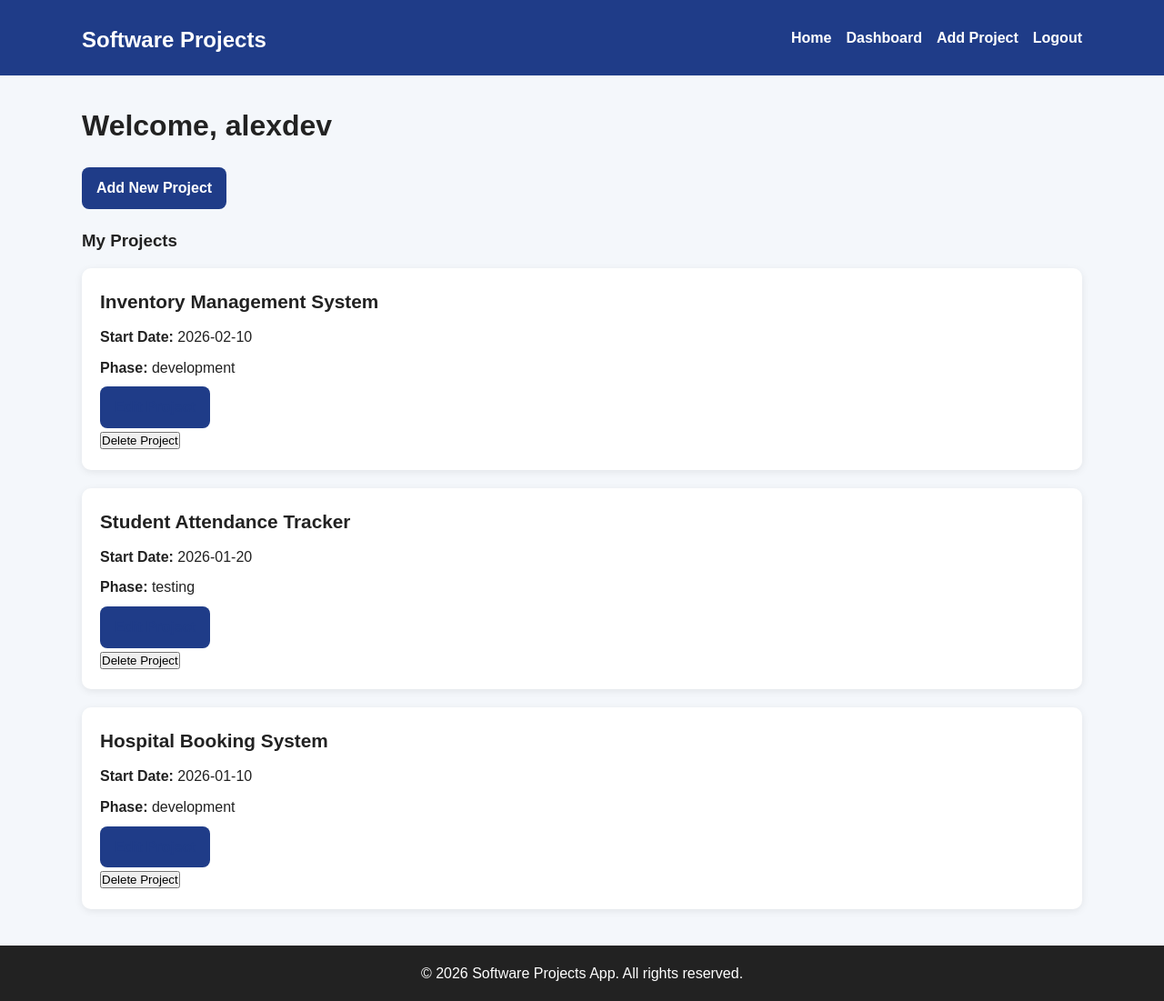
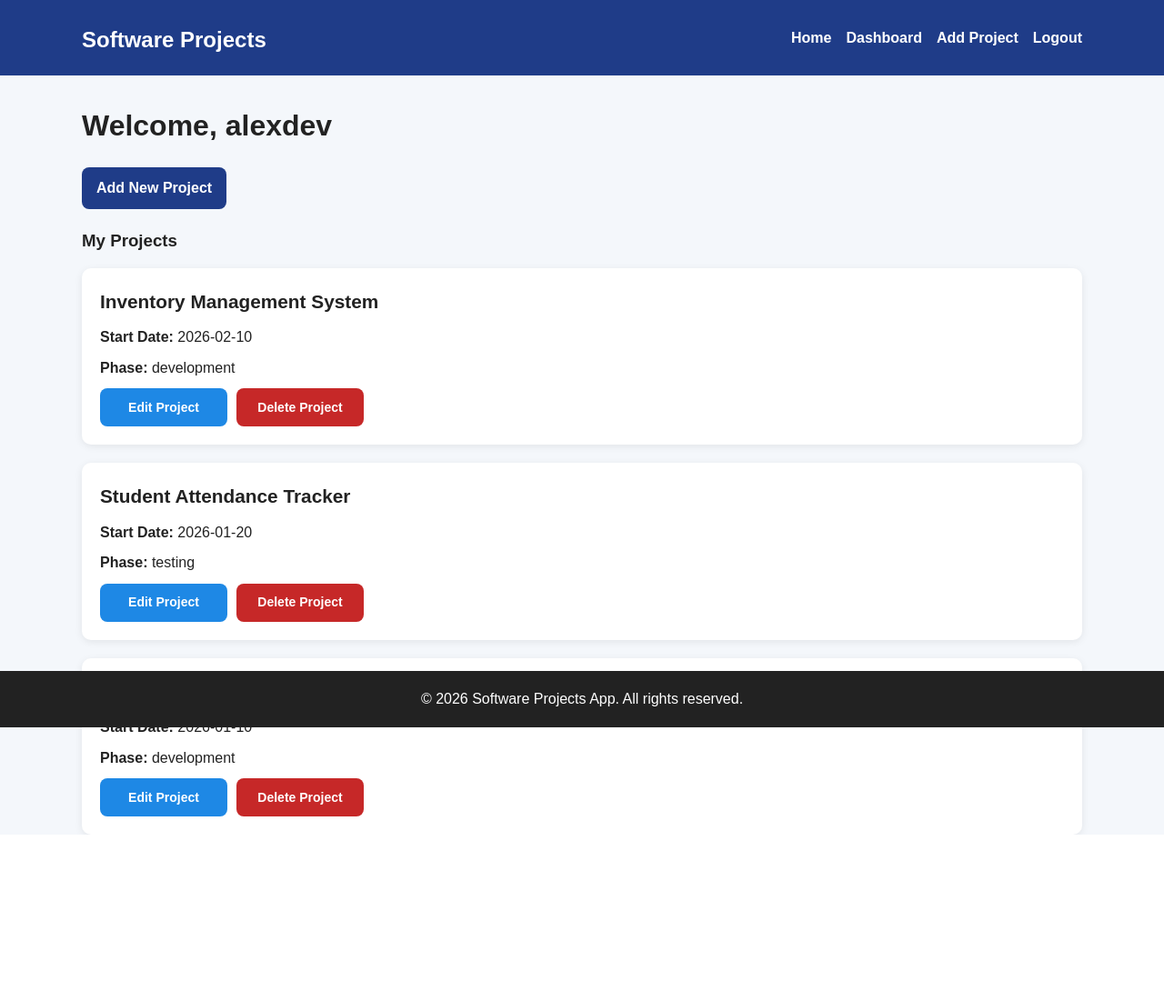
Before and after one commit to sonny-vice/Database-Driven-Web-Application, a PHP site: page /dashboard.php in a window 1280 px wide. Shown: the whole page at 91% size. After the commit the page ends 918 px from the top, so only its background shows below. Run offline with PHP 8.4, Linux system fonts and the light colour scheme; a user stored in the database is signed in; data comes from the database, SQL or seed files in the repository.

Commit message:
Update style.css
updated style.css code

```diff
--- a/software-projects-app/assets/css/style.css
+++ b/software-projects-app/assets/css/style.css
@@ -1,3 +1,6 @@
+/* =========================
+   Global reset and base
+   ========================= */
 * {
     margin: 0;
     padding: 0;
@@ -11,12 +14,30 @@ body {
     line-height: 1.6;
 }
 
+/* Ensure form controls use the same font as the page */
+input,
+textarea,
+select,
+button {
+    font-family: inherit;
+}
+
+/* =========================
+   Layout
+   ========================= */
 .container {
     width: 90%;
     max-width: 1100px;
     margin: 0 auto;
 }
 
+main.container {
+    min-height: 70vh;
+}
+
+/* =========================
+   Header and navigation
+   ========================= */
 .site-header {
     background-color: #1f3c88;
     padding: 16px 0;
@@ -53,15 +74,21 @@ body {
     text-decoration: underline;
 }
 
-main.container {
-    min-height: 70vh;
-}
-
+/* =========================
+   Typography and headings
+   ========================= */
 .page-title {
     margin-bottom: 20px;
     font-size: 2rem;
 }
 
+.section-title {
+    margin-bottom: 15px;
+}
+
+/* =========================
+   Cards and content blocks
+   ========================= */
 .project-card {
     background: #fff;
     border-radius: 10px;
@@ -79,41 +106,26 @@ main.container {
     margin-bottom: 8px;
 }
 
-.site-footer {
-    background-color: #222;
-    color: #fff;
-    text-align: center;
-    padding: 18px 0;
-    margin-top: 40px;
+/* Project title links */
+.project-card h2 a {
+    color: #1f3c88;
+    text-decoration: none;
 }
 
+.project-card h2 a:hover {
+    text-decoration: underline;
+}
+
+/* Generic empty state box */
 .empty-message {
     background: #fff;
     padding: 20px;
     border-radius: 10px;
 }
 
-@media (max-width: 768px) {
-    .nav-container {
-        flex-direction: column;
-        align-items: flex-start;
-    }
-
-    .nav-links {
-        flex-direction: column;
-        gap: 10px;
-    }
-}
-
-.project-card a {
-    color: #1f3c88;
-    text-decoration: none;
-}
-
-.project-card a:hover {
-    text-decoration: underline;
-}
-
+/* =========================
+   Search form
+   ========================= */
 .search-form {
     display: flex;
     flex-wrap: wrap;
@@ -145,7 +157,7 @@ main.container {
 }
 
 .search-form button:hover {
-    opacity: 0.95;
+    opacity: 0.92;
 }
 
 .clear-link {
@@ -156,6 +168,9 @@ main.container {
     font-weight: bold;
 }
 
+/* =========================
+   Forms
+   ========================= */
 .form-card {
     background: #fff;
     padding: 20px;
@@ -173,10 +188,13 @@ main.container {
     font-weight: bold;
 }
 
-.form-card input {
+.form-card input,
+.form-card textarea,
+.form-card select {
     padding: 10px;
     border: 1px solid #ccc;
     border-radius: 8px;
+    font-size: 1rem;
 }
 
 .form-card button {
@@ -189,6 +207,29 @@ main.container {
     cursor: pointer;
 }
 
+.form-card button:hover {
+    opacity: 0.92;
+}
+
+/* Focus state for better accessibility */
+input:focus,
+textarea:focus,
+select:focus {
+    outline: none;
+    border-color: #1f3c88;
+}
+
+/* Error highlight added by JavaScript validation */
+input.error,
+textarea.error,
+select.error {
+    border-color: #c62828;
+    background-color: #fff5f5;
+}
+
+/* =========================
+   Messages and alerts
+   ========================= */
 .error-box {
     background: #ffe0e0;
     color: #900;
@@ -197,36 +238,25 @@ main.container {
     margin-bottom: 15px;
 }
 
-.dashboard-actions {
+.success-box {
+    background: #e6f7e6;
+    color: #1b5e20;
+    padding: 12px 15px;
+    border-left: 5px solid #2e7d32;
+    border-radius: 8px;
     margin-bottom: 20px;
 }
 
-.button-link {
-    display: inline-block;
-    background-color: #1f3c88;
-    color: #fff;
-    text-decoration: none;
-    padding: 10px 16px;
+.info-box {
+    background: #e8f0fe;
+    color: #0d47a1;
+    padding: 12px 15px;
+    border-left: 5px solid #1565c0;
     border-radius: 8px;
-    font-weight: bold;
+    margin-bottom: 20px;
 }
 
-.button-link:hover {
-    opacity: 0.95;
-}
-
-.section-title {
-    margin-bottom: 15px;
-}
-
-.form-card textarea,
-.form-card select {
-    padding: 10px;
-    border: 1px solid #ccc;
-    border-radius: 8px;
-    font-size: 1rem;
-}
-
+/* Styled message box for invalid or denied pages */
 .message-box {
     background: #fff;
     border-left: 5px solid #c62828;
@@ -257,59 +287,116 @@ main.container {
     text-decoration: underline;
 }
 
-.success-box {
-    background: #e6f7e6;
-    color: #1b5e20;
-    padding: 12px 15px;
-    border-left: 5px solid #2e7d32;
-    border-radius: 8px;
+/* =========================
+   Buttons and dashboard
+   ========================= */
+.dashboard-actions {
     margin-bottom: 20px;
 }
 
-.info-box {
-    background: #e8f0fe;
-    color: #0d47a1;
-    padding: 12px 15px;
-    border-left: 5px solid #1565c0;
+/* Generic blue action button */
+.button-link {
+    display: inline-block;
+    background-color: #1f3c88;
+    color: #fff;
+    text-decoration: none;
+    padding: 10px 16px;
     border-radius: 8px;
-    margin-bottom: 20px;
+    font-weight: bold;
 }
 
-.project-card h2 a {
-    color: #1f3c88;
+.button-link:hover {
+    opacity: 0.92;
+}
+
+/* =========================
+   Project action buttons
+   ========================= */
+.project-actions {
+    display: flex;
+    gap: 10px;
+    align-items: stretch;
+    flex-wrap: wrap;
+    margin-top: 10px;
+}
+
+.project-actions form {
+    margin: 0;
+}
+
+/* Make Edit and Delete buttons look equal */
+.project-actions .button-link,
+.project-actions .delete-button {
+    display: inline-flex;
+    align-items: center;
+    justify-content: center;
+    min-height: 42px;
+    min-width: 140px;
+    padding: 10px 14px;
+    border-radius: 8px;
+    font-weight: bold;
+    font-size: 14px;
+    line-height: 1.2;
+    box-sizing: border-box;
     text-decoration: none;
 }
 
-.project-card h2 a:hover {
-    text-decoration: underline;
+/* Edit button */
+.project-actions .button-link {
+    background-color: #1e88e5;
+    color: #fff;
 }
 
-.form-card button:hover,
-.button-link:hover,
-.search-form button:hover {
-    opacity: 0.92;
+/* Delete button */
+.project-actions .delete-button {
+    background-color: #c62828;
+    color: #fff;
+    border: none;
+    cursor: pointer;
 }
 
-input,
-textarea,
-select,
-button {
-    font-family: inherit;
+.project-actions .button-link:hover,
+.project-actions .delete-button:hover {
+    opacity: 0.95;
 }
 
-input:focus,
-textarea:focus,
-select:focus {
-    outline: none;
-    border-color: #1f3c88;
+/* =========================
+   Footer
+   ========================= */
+.site-footer {
+    background-color: #222;
+    color: #fff;
+    text-align: center;
+    padding: 18px 0;
+    margin-top: 40px;
 }
 
-input.error,
-textarea.error,
-select.error {
-    border-color: #c62828;
+html,
+body {
+    height: 100%;
 }
 
-.empty-message .button-link {
-    margin-top: 12px;
+body {
+    display: flex;
+    flex-direction: column;
+    min-height: 100vh;
 }
+
+main.container {
+    flex: 1;
+}
+
+/* =========================
+   Responsive adjustments
+   ========================= */
+@media (max-width: 768px) {
+    .nav-container {
+        flex-direction: column;
+        align-items: flex-start;
+    }
+
+    .nav-links {
+        flex-direction: column;
+        gap: 10px;
+    }
+}
```
